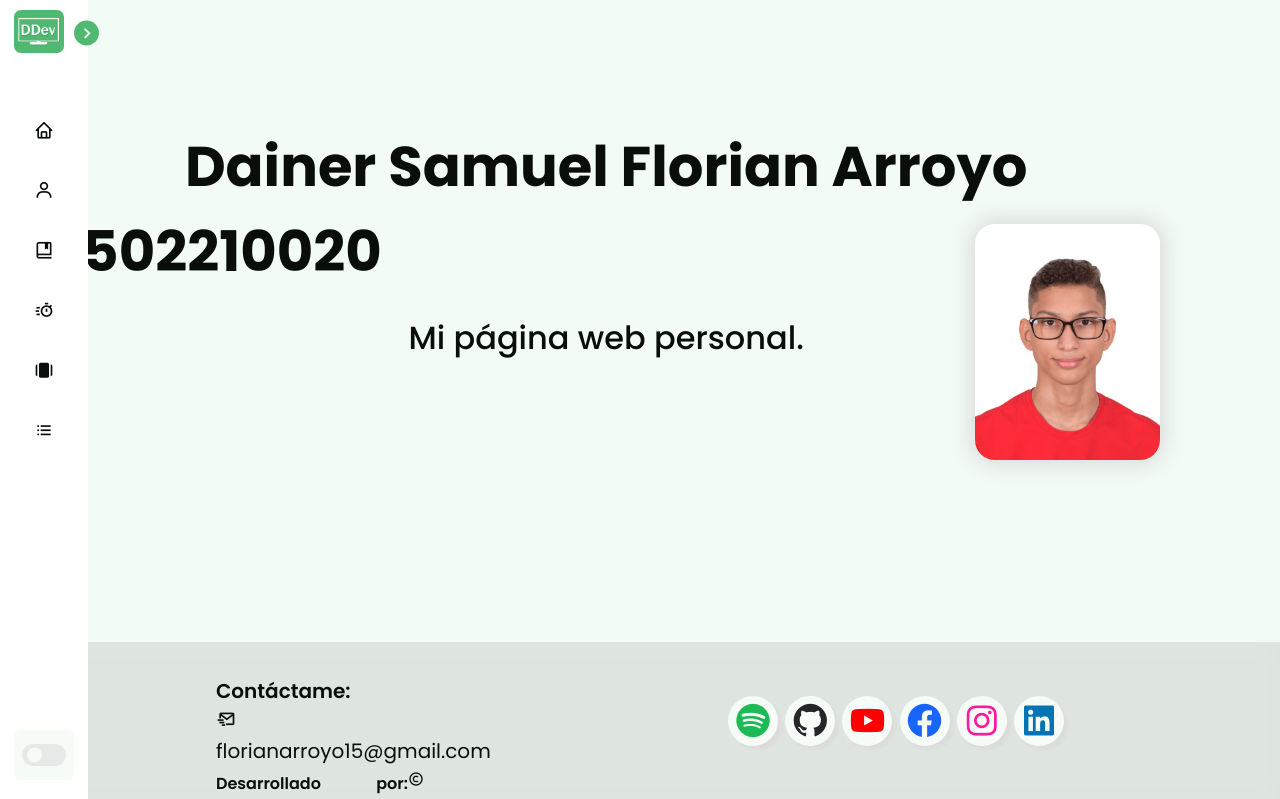
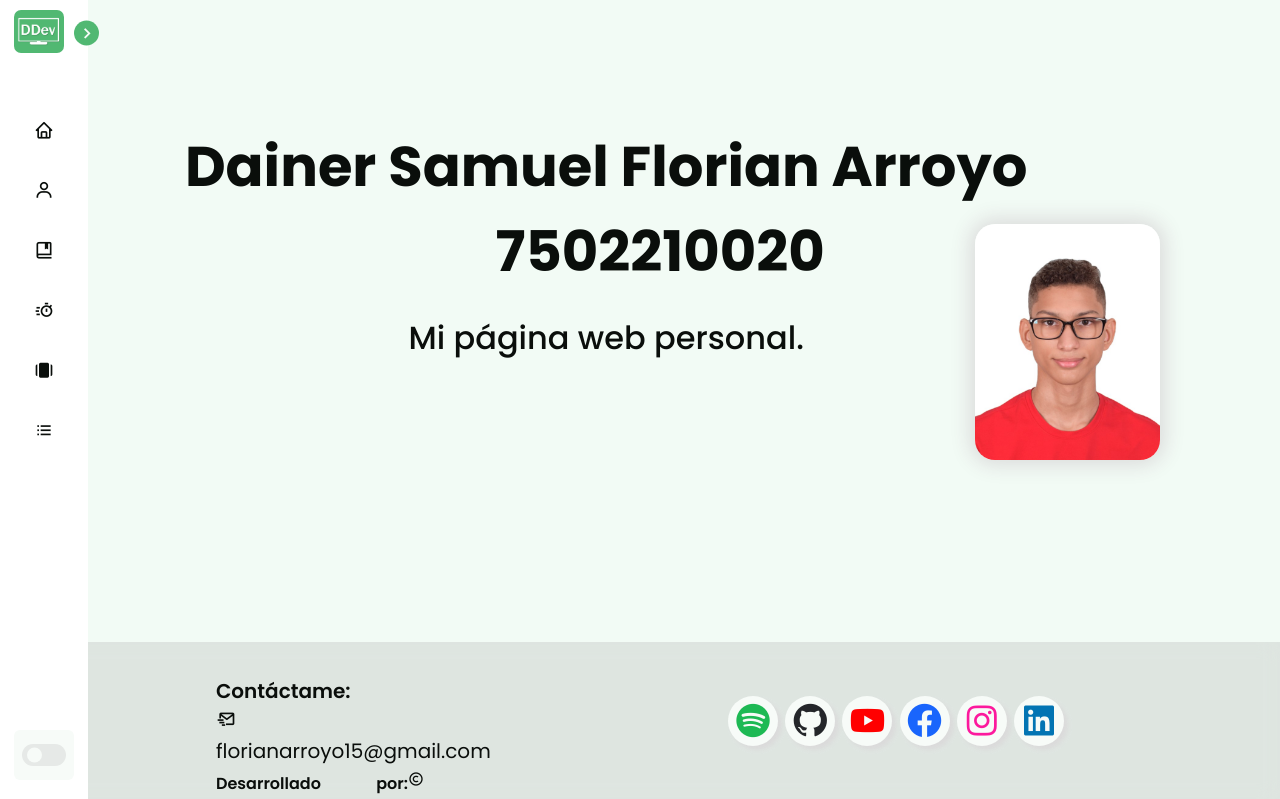
Before and after one commit to Dainerdev/portfolio-react, a React (Create React App) app: page / in a window 1280 px wide. Shown: the top 799 px of the page. Built offline with nearby package versions, Linux system fonts and the light colour scheme.

Commit message:
Script para la web, ajustes de texto en main

```diff
--- a/src/App.js
+++ b/src/App.js
@@ -7,9 +7,22 @@ import { AcademySection } from "./components/sections/academy/AcademySection";
 import { ExperiencesSection } from "./components/sections/experiences/ExperiencesSection";
 import { MomentsSection } from "./components/sections/moments/MomentsSection";
 import { HobbiesSection } from "./components/sections/hobbies/HobbiesSection";
+import { useEffect } from "react";
 
 
 function App() {
+
+  useEffect(() => {
+    const script = document.createElement('script');
+    script.src = '/script.js';
+    script.async = true;
+    document.body.appendChild(script);
+
+    return () => {
+      document.body.removeChild(script);
+    };
+  }, []);
+
   return (
     <div className="App">
       <NavComponent />
--- a/src/components/sections/main/MainSection.css
+++ b/src/components/sections/main/MainSection.css
@@ -1,5 +1,8 @@
-
 section.home .text {
     color: var(--text-color);
     margin-left: -20%;
 }
+
+.id {
+    margin-left: 40%;
+}
--- a/src/components/sections/main/MainSection.js
+++ b/src/components/sections/main/MainSection.js
@@ -8,7 +8,7 @@ export const MainSection = () => {
         <div class="home-content">
             <div class="text">
                 <h1>Dainer Samuel Florian Arroyo<br/>
-                    <span>7502210020</span>
+                    <span class="id">7502210020</span>
                 </h1>
                 <h2>Mi página web personal.</h2>
             </div>
```
